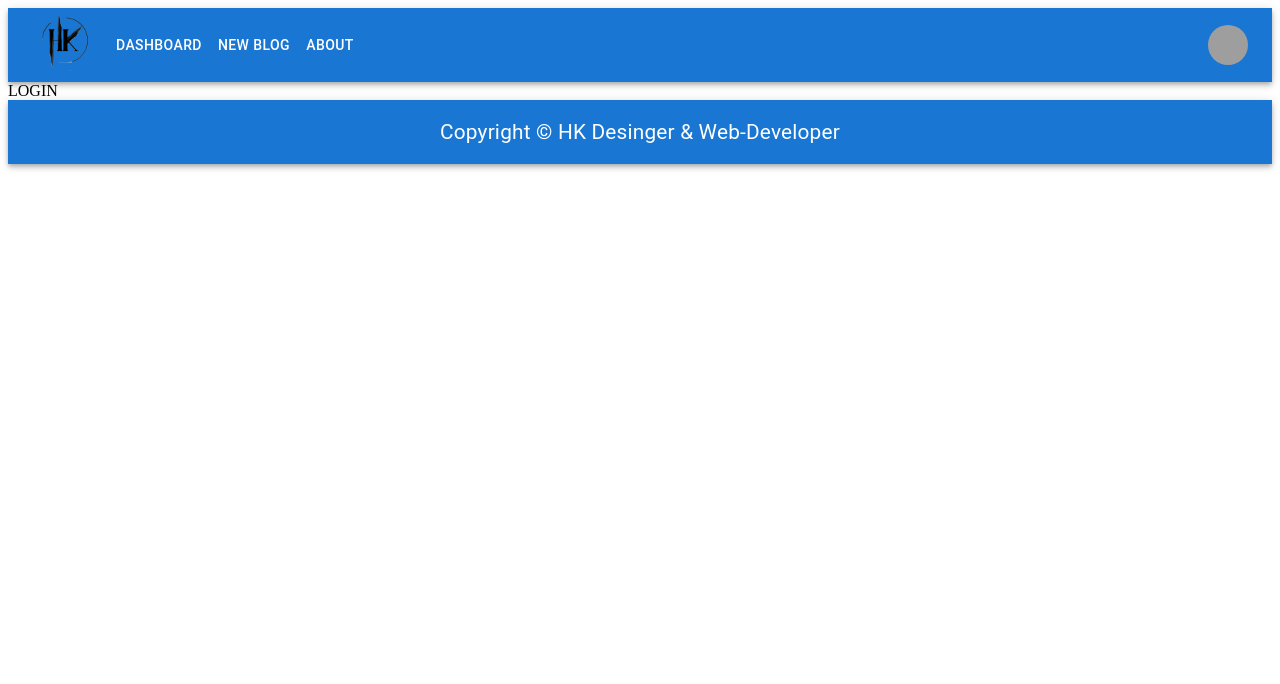
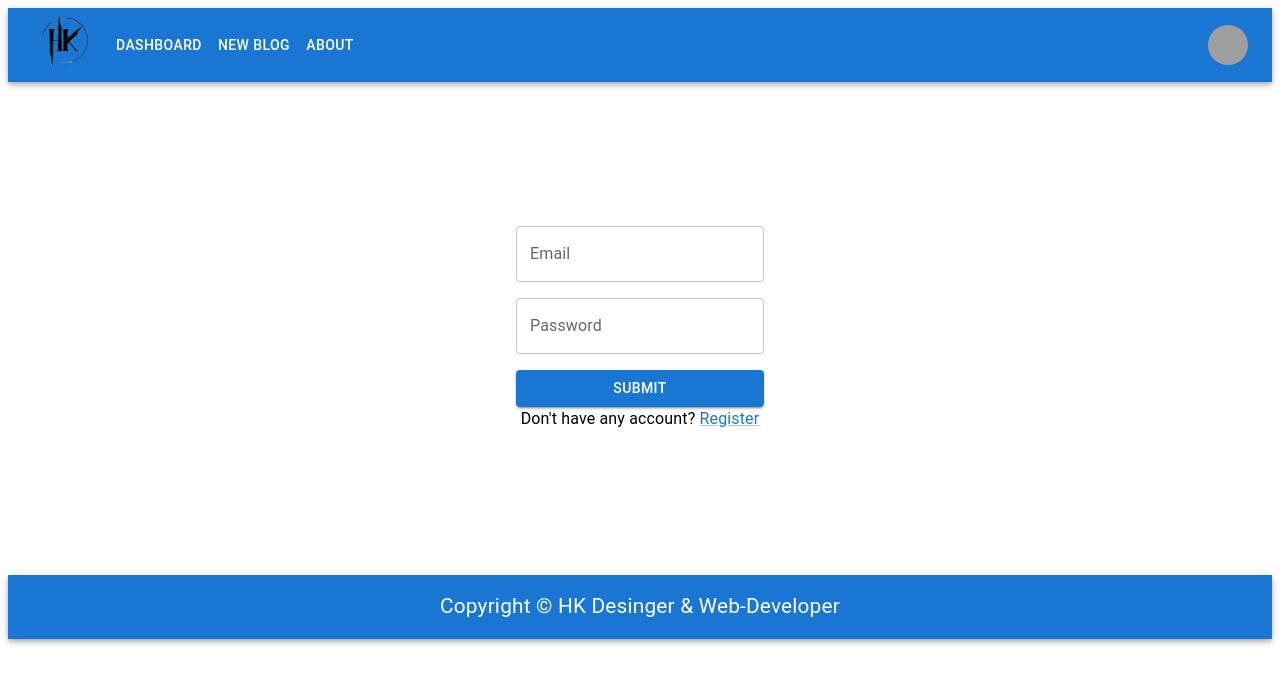
Before and after one commit to HalilKOCA07/blogapp, a React (Create React App) app: page /login in a window 1280 px wide. Shown: the top 684 px of the page. Built offline with nearby package versions, Linux system fonts and the light colour scheme; grey boxes are pictures that could not be loaded.

Commit message:
login done

```diff
--- a/package.json
+++ b/package.json
@@ -12,12 +12,15 @@
     "@testing-library/react": "^13.0.0",
     "@testing-library/user-event": "^13.2.1",
     "axios": "^1.6.8",
+    "formik": "^2.4.6",
     "react": "^18.3.1",
     "react-dom": "^18.3.1",
     "react-redux": "^9.1.2",
     "react-router-dom": "^6.23.1",
     "react-scripts": "5.0.1",
-    "redux-persist": "^6.0.0"
+    "react-toastify": "^10.0.5",
+    "redux-persist": "^6.0.0",
+    "yup": "^1.4.0"
   },
   "scripts": {
     "start": "react-scripts start",
--- a/src/App.js
+++ b/src/App.js
@@ -1,20 +1,19 @@
 import { Provider } from "react-redux";
 import "./App.css";
 import AppRouter from "./routes/AppRouter";
-import AppNavbar from "./components/AppNavbar";
-import { BrowserRouter } from "react-router-dom";
-import Footer from "./components/Footer";
 import store from "./app/Store";
+import { ToastContainer } from "react-toastify";
 
 function App() {
   return (
-    <BrowserRouter>
-      <Provider store={store}>
-        <AppNavbar />
-        <AppRouter />
-        <Footer />
-      </Provider>
-    </BrowserRouter>
+    <>
+
+        <Provider store={store}>
+          <AppRouter />
+        </Provider>
+        <ToastContainer />
+
+    </>
   );
 }
 
--- a/src/helper/AuthSlice.jsx
+++ b/src/helper/AuthSlice.jsx
@@ -19,6 +19,7 @@ const AuthSlice = createSlice({
         state.loading=false
         state.user=payload.user.username
         state.token=payload.token
+        console.log(payload.user)
     },
     fetchFail:(state) => {
         state.loading= false
--- a/src/helper/CardSlice.jsx
+++ b/src/helper/CardSlice.jsx
@@ -1,7 +1,7 @@
 import { createSlice } from "@reduxjs/toolkit";
 
 const initialState = {
-  blogCard: [],
+  blogs: [],
   loading: false,
   error: false,
 };
@@ -13,9 +13,9 @@ const CardSlice = createSlice({
     fetchStart: (state) => {
       state.loading = true;
     },
-    getApiCardSuccess: (state, { payload: { path, apiInfo } }) => {
-      fetchStart = false;
-      state[path] = apiInfo;
+    getApiCardSuccess: (state, { payload}) => {
+      fetchStart.loading = false;
+      state.blogs = payload.data;
     },
     fetchError: (state) => {
       state.loading = false;
--- /dev/null
+++ b/src/helper/ToastNotify.js
@@ -0,0 +1,35 @@
+import { toast } from "react-toastify";
+import "react-toastify/dist/ReactToastify.css";
+
+export const toastWarnNotify = (msg) => {
+  toast.warn(msg, {
+    autoClose: 1000,
+    hideProgressBar: false,
+    closeOnClick: true,
+    pauseOnHover: true,
+    draggable: true,
+    progress: undefined,
+  });
+};
+
+export const toastSuccessNotify = (msg) => {
+  toast.success(msg, {
+    autoClose: 1500,
+    hideProgressBar: false,
+    closeOnClick: true,
+    pauseOnHover: true,
+    draggable: true,
+    progress: undefined,
+  });
+};
+
+export const toastErrorNotify = (msg) => {
+  toast.error(msg, {
+    autoClose: 2000,
+    hideProgressBar: false,
+    closeOnClick: true,
+    pauseOnHover: true,
+    draggable: true,
+    progress: undefined,
+  });
+};
--- a/src/pages/Login.jsx
+++ b/src/pages/Login.jsx
@@ -1,11 +1,83 @@
-import React from 'react'
+import * as React from "react";
+import Box from "@mui/material/Box";
+import TextField from "@mui/material/TextField";
+import { Button, Link, Typography } from "@mui/material";
+import useAuthRequest from "../services/useAuthRequest";
+import { Formik, Form } from "formik";
 
 const Login = () => {
+  const { login } = useAuthRequest();
+
   return (
-    <div>
-      LOGIN
-    </div>
-  )
-}
+    <Box
+      variant="content"
+      sx={{
+        p: 18,
+        display: "flex",
+        alignItems: "center",
+        flexDirection: "column",
+      }}
+    >
+      <Formik
+        initialValues={{ email: "", password: "" }}
+        sx={{
+          "& > :not(style)": {
+            m: 1,
+            width: "25ch",
+          },
+        }}
+        onSubmit={(values, actions) => {
+          login(values);
+          actions.resetForm();
+          actions.setSubmitting();
+        }}
+      >
+        {({
+          handleChange,
+          handleBlur,
+          touched,
+          errors,
+          isSubmitting,
+          values,
+        }) => (
+          <Form>
+            <Box sx={{display:"flex", flexDirection:"column", gap:2}}>
+              <TextField
+                id="email"
+                label="Email"
+                type="email"
+                variant="outlined"
+                name="email"
+                value={values.email}
+                onBlur={handleBlur}
+                onChange={handleChange}
+                error={touched.email && Boolean(errors.email)}
+                helperText={touched.email && errors.email}
+              />
+              <TextField
+                id="password"
+                name="password"
+                label="Password"
+                type="password"
+                variant="outlined"
+                value={values.password}
+                onBlur={handleBlur}
+                onChange={handleChange}
+                error={touched.password && Boolean(errors.password)}
+                helperText={touched.password && errors.password}
+              />
+              <Button type="submit" variant="contained" disabled={isSubmitting}>Submit</Button>
+            </Box>
+          </Form>
+        )}
+      </Formik>
+      <Box>
+        <Typography>
+          Don't have any account? <Link>Register</Link>
+        </Typography>
+      </Box>
+    </Box>
+  );
+};
 
-export default Login
+export default Login;
--- a/src/routes/AppRouter.jsx
+++ b/src/routes/AppRouter.jsx
@@ -1,27 +1,32 @@
 import React from "react";
-import { Route, Router, Routes } from "react-router-dom";
+import { BrowserRouter as Router, Route, Routes } from "react-router-dom";
 import  Home  from "../pages/Home";
 import About from "../pages/About";
 import Login from "../pages/Login";
 import Register from "../pages/Register";
-import ProviderRouter from "./ProviderRouter";
 import NewBlog from "../pages/NewBlog";
 import Account from "../pages/Account";
 import Profile from "../pages/Profile";
+import PrivaterRouter from "./PrivateRouter";
+import AppNavbar from "../components/AppNavbar";
+import Footer from "../components/Footer";
 const AppRoutes = () => {
   return (
-
-      <Routes>
-        <Route path="/" element={<Home />}/>
+  <Router>
+      <AppNavbar />
+        <Routes>
+        <Route path="" element={<Home />}/>
         <Route path="/about" element={<About />}/>
         <Route path="/login" element={<Login />}/>
         <Route path="/register" element={<Register />}/>
-        <Route path="/" element={<ProviderRouter />}>
-          <Route path="user/new-blog" element={<NewBlog />} />
-          <Route path="/user/account" element={<Account />} />
-          <Route path="/user/profile" element={<Profile />} />
+        <Route path="/auth" element={<PrivaterRouter />}>
+          <Route path="/auth" element={<Account />} />
+          <Route path="/auth/new-blog" element={<NewBlog />} />
+          <Route path="/auth/profile" element={<Profile />} />
         </Route>
       </Routes>
+      <Footer />
+  </Router>
 
   );
 };
--- a/src/routes/ProviderRouter.jsx
+++ b/src/routes/PrivateRouter.jsx
@@ -2,10 +2,13 @@ import React from 'react'
 import { useSelector } from 'react-redux'
 import { Navigate, Outlet } from 'react-router-dom'
 
-const ProviderRouter = () => {
+const PrivaterRouter = () => {
+
     const {user} = useSelector((state) => state.auth)
-  return user ? <Outlet /> : <Navigate to="/login" />
+    console.log(user)
+
+  return user ? <Outlet /> : <Navigate to="/login"/>
 
 }
 
-export default ProviderRouter
+export default PrivaterRouter
--- a/src/services/useApiRequest.jsx
+++ b/src/services/useApiRequest.jsx
@@ -3,6 +3,7 @@ import useAxios from "./useAxios";
 import { useDispatch } from "react-redux";
 import { fetchStart, getApiCardSuccess } from "../helper/CardSlice";
 import { fetchFail } from "../helper/AuthSlice";
+import axios from "axios";
 
 const useApiRequest = () => {
   const { axiosToken, AxiosPublic } = useAxios();
@@ -11,9 +12,8 @@ const useApiRequest = () => {
   const getInfo = async () => {
     dispatch(fetchStart());
     try {
-      const { data } = await AxiosPublic.get("/blogs");
-      const stockData = data.data;
-      dispatch(getApiCardSuccess({ stockData}));
+      const { data } = await axios.get( `${process.env.REACT_APP_BASE_URL}/blogs`);
+      dispatch(getApiCardSuccess(data));
     } catch (error) {
       dispatch(fetchFail());
       console.log(error);
--- /dev/null
+++ b/src/services/useAuthRequest.jsx
@@ -0,0 +1,28 @@
+import React from 'react'
+import { useDispatch } from 'react-redux'
+import { fetchStart } from '../helper/CardSlice'
+import { fetchFail, loginSuccess } from '../helper/AuthSlice'
+import { toastErrorNotify, toastSuccessNotify } from '../helper/ToastNotify'
+import useAxios from './useAxios'
+import axios from 'axios'
+
+const useAuthRequest = () => {
+    const dispatch = useDispatch()
+    const {AxiosPublic} = useAxios
+
+    const login = async (userInfo) => {
+        dispatch(fetchStart())
+        try{
+            const {data} = await axios.post( `${process.env.REACT_APP_BASE_URL}/auth/login`, userInfo)
+            dispatch(loginSuccess(data))
+            toastSuccessNotify("Login is valid")
+        }catch(error){
+            dispatch(fetchFail())
+            toastErrorNotify("Login is invalid")
+            console.log("Login Invalid", error)
+        }
+    }
+  return{login}
+}
+
+export default useAuthRequest
```
Also changed, not shown: src/components/AppNavbar.jsx (+34 -10 lines), src/components/BlogCard.jsx (+59 -47 lines), 1 other file (tests, documents, lock files or other folders).
